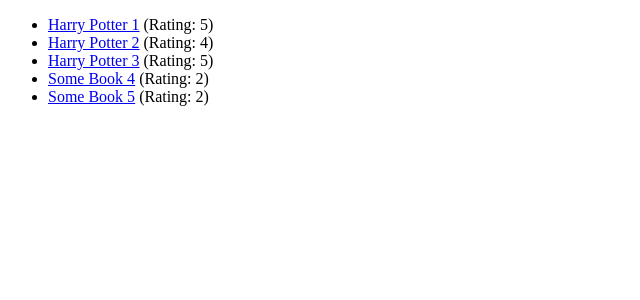
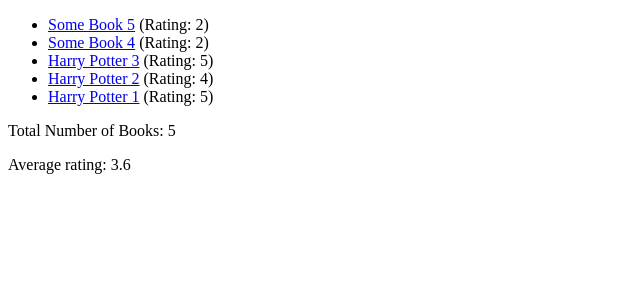
Before and after one commit to aguttero/lrn_django_01, a Django app: page /bookoutlet/ in a window 1280 px wide. Shown: the top 300 px of the page, without its empty margins (0-640 px from the left). Run offline with Django 5.2, Linux system fonts and the light colour scheme; data comes from the database, SQL or seed files in the repository.

Commit message:
0828 s95 Sec 6  complete

```diff
--- a/src/book_outlet/templates/book_outlet/index.html
+++ b/src/book_outlet/templates/book_outlet/index.html
@@ -10,4 +10,8 @@
       <li><a href ="{% url 'book_outlet:book-detail' book.id %}">{{ book.title }}</a> (Rating: {{ book.rating }})</li>
     {% endfor %}
   </ul>
+
+  <p>Total Number of Books: {{ total_num_books }}</p>
+  <p>Average rating: {{ average_rating.rating__avg }}</p>
+
 {% endblock %}
--- a/src/book_outlet/views.py
+++ b/src/book_outlet/views.py
@@ -1,3 +1,5 @@
+# Aggregation s93
+from django.db.models import Avg, Max, Min
 from django.http import Http404
 from django.shortcuts import get_object_or_404, render
 
@@ -10,9 +12,21 @@ def pol(request):
 
 
 def index(request):
-    books = Book.objects.all()
-    print (f"Queryset={books}")
-    context = {"books": books}
+    books = Book.objects.all().order_by("-title") # -title orders descending
+
+    # Aggreation
+    num_books = books.count()
+    print(f"books.count()={num_books}")
+    books_aggregate = books.aggregate(Avg("rating"), Min("rating"), Max("rating"))
+    print(f"books.aggregate()={books_aggregate}")
+    avg_rating = books.aggregate(Avg("rating"))
+
+    print(f"Queryset={books}")
+    context = {
+        "books": books,
+        "total_num_books": num_books,
+        "average_rating": avg_rating,
+    }
     return render(request, "book_outlet/index.html", context)
 
 
@@ -22,7 +36,7 @@ def book_detail(request, id):
     # except:
     #   raise Http404()
     book = get_object_or_404(Book, pk=id)
-    print (f"Get Item={book}")
+    print(f"Get Item={book}")
     return render(
         request,
         "book_outlet/book_detail.html",
@@ -31,5 +45,5 @@ def book_detail(request, id):
             "author": book.author,
             "rating": book.rating,
             "is_bestseller": book.is_bestselling,
-        }
+        },
     )
```
Also changed, not shown: znotes/django_notes.md (+6 -0 lines).
